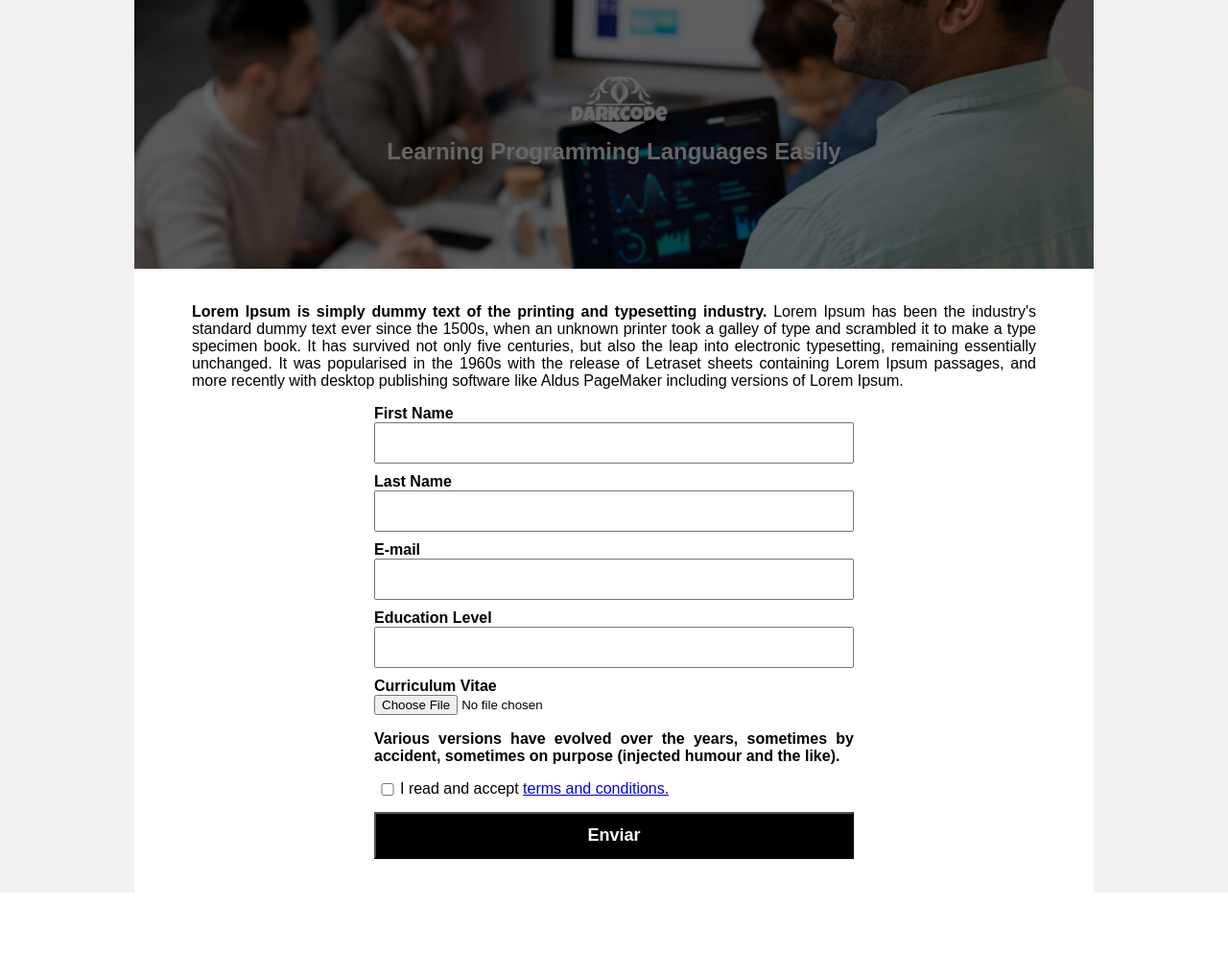
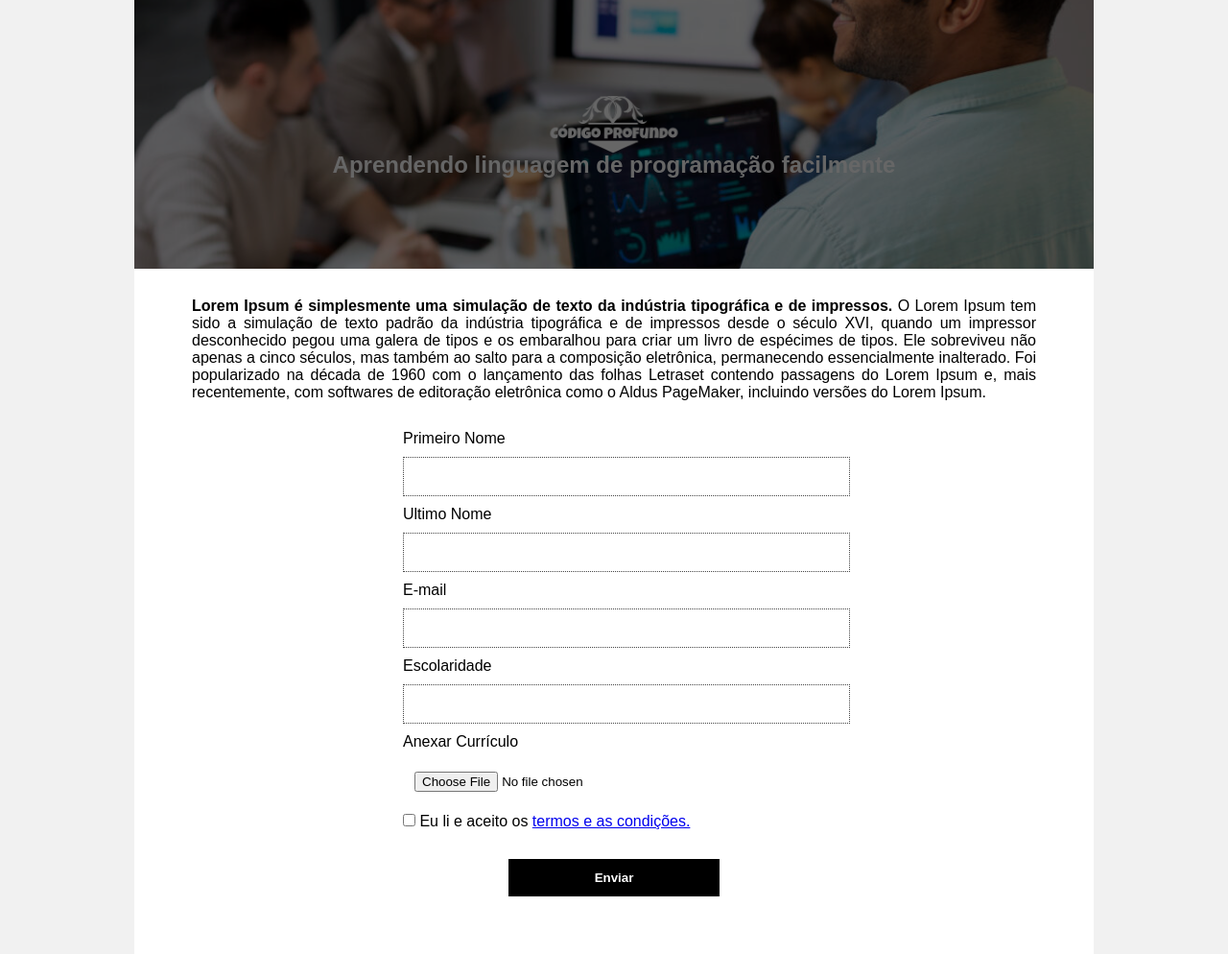
Before and after one commit to avlisesolrac/jira, a PHP site: page / in a window 1280 px wide. Shown: the whole page at 96% size. Before the commit the page ends 930 px from the top, so only its background shows below. Run offline with PHP 8.4, Linux system fonts and the light colour scheme.

Commit message:
attempt 3: Desenvolver um formulário de contato com envio de currículo - DEV-10
Neste ponto me senti confortável no desenvolvimento da página, portanto o próximo commit será de success

```diff
--- a/DEV-10/estilo.css
+++ b/DEV-10/estilo.css
@@ -1,77 +1,71 @@
-html{
-background-color: #f1f1f1;
+*{
+margin: 0;
+padding: 0;
+font-family: "Century Gothic", sans-serif;
 }
 
 body{
 margin: 0 auto;
-padding: 0;
-font-family: "Century Gothic", sans-serif;
 width: 100%;
 max-width: 1000px;
+background-color: #f1f1f1;
 }
 
 header{
+text-align: center;
+color: #fff;
 background: url(bg.jpg) no-repeat center;
 background-size: cover;
-height: 200px;
-margin: auto;
-text-align: center;
-padding: 80px 0 0 0;
 filter: brightness(0.4);
+height: 180px;
+padding: 100px 0 0 0;
 }
 
 header img{
 width: 150px;
-margin: 0 0 -40px 0;
 }
 
 header h2{
-color: #fff;
+margin-top: -30px;
 }
 
 section{
-margin: 0 auto;
-padding: 20px 60px;
 background-color: #fff;
+padding: 30px 60px;
+}
+
+section p{
 text-align: justify;
+margin: 0 0 30px 0;
 }
 
 section form{
-width: 100%;
-max-width: 500px;
+width: 50%;
 margin: 0 auto;
 }
 
-section input[type="text"], [type="email"]{
-display: block;
+section form input[type="text"],[type="file"],[type="email"],[type="button"]{
 width: 100%;
 padding: 12px;
+margin: 10px 0;
+border: 1px dotted #444;
 }
 
-section label{
-display: block;
-font-weight: 600;
-margin: 10px 0 0 0;
+section input[type="file"]{
+border: none;
 }
 
-section input[type="checkbox"]{
-width: 20px;
-float: left;
-}
-
-section input[type="button"]{
+section form input[type="button"]{
+width: 50%;
+display: block;
+margin: 30px auto;
+border: none;
+cursor: pointer;
 background-color: #000;
 color: #fff;
 font-weight: bold;
-font-size: 18px;
-cursor: pointer;
-display: block;
-margin: 15px auto;
-width: 100%;
-padding: 12px;
 }
 
-section input[type="button"]:active{
-color: wheat;
-opacity: 0.9;
+section form input[type="button"]:active{
+opacity: 0.7;
 }
--- a/DEV-10/index.html
+++ b/DEV-10/index.html
@@ -1,3 +1,4 @@
+<!DOCTYPE html>
 <html>
 <head>
 <title>Formulário de Contato</title>
@@ -8,35 +9,33 @@
 
 <header>
 <img src="logo.png">
-<h2>Learning Programming Languages Easily</h2>
+<h2>Aprendendo linguagem de programação facilmente</h2>
 </header>
 
 <section>
 
-<p><strong>Lorem Ipsum is simply dummy text of the printing and typesetting industry.</strong> Lorem Ipsum has been the industry's standard dummy text ever since the 1500s, when an unknown printer took a galley of type and scrambled it to make a type specimen book. It has survived not only five centuries, but also the leap into electronic typesetting, remaining essentially unchanged. It was popularised in the 1960s with the release of Letraset sheets containing Lorem Ipsum passages, and more recently with desktop publishing software like Aldus PageMaker including versions of Lorem Ipsum.
-
-</p>
+<p><strong>Lorem Ipsum é simplesmente uma simulação de texto da indústria tipográfica e de impressos.</strong> O Lorem Ipsum tem sido a simulação de texto padrão da indústria tipográfica e de impressos desde o século XVI, quando um impressor desconhecido pegou uma galera de tipos e os embaralhou para criar um livro de espécimes de tipos. Ele sobreviveu não apenas a cinco séculos, mas também ao salto para a composição eletrônica, permanecendo essencialmente inalterado. Foi popularizado na década de 1960 com o lançamento das folhas Letraset contendo passagens do Lorem Ipsum e, mais recentemente, com softwares de editoração eletrônica como o Aldus PageMaker, incluindo versões do Lorem Ipsum.</p>
 
 <form action="index.html" method="post">
 
-<label>First Name</label>
+<label>Primeiro Nome</label>
 <input type="text">
 
-<label>Last Name</label>
+<label>Ultimo Nome</label>
 <input type="text">
 
 <label>E-mail</label>
 <input type="email">
 
-<label>Education Level</label>
+<label>Escolaridade</label>
 <input type="text">
 
-<label>Curriculum Vitae</label>
+<label>Anexar Currículo</label>
 <input type="file">
 
-<p><strong>Various versions have evolved over the years, sometimes by accident, sometimes on purpose (injected humour and the like).</strong></p>
+<strong></strong>
 
-<input type="checkbox"><span>I read and accept <a href="#">terms and conditions.</a></span>
+<input type="checkbox"><span> Eu li e aceito os <a href="#">termos e as condições.</a></span>
 
 <input type="button" value="Enviar">
 
```
Also changed, not shown: DEV-10/attempt2.gif (deleted), DEV-10/attempt3.gif (added), DEV-10/logo.png.
